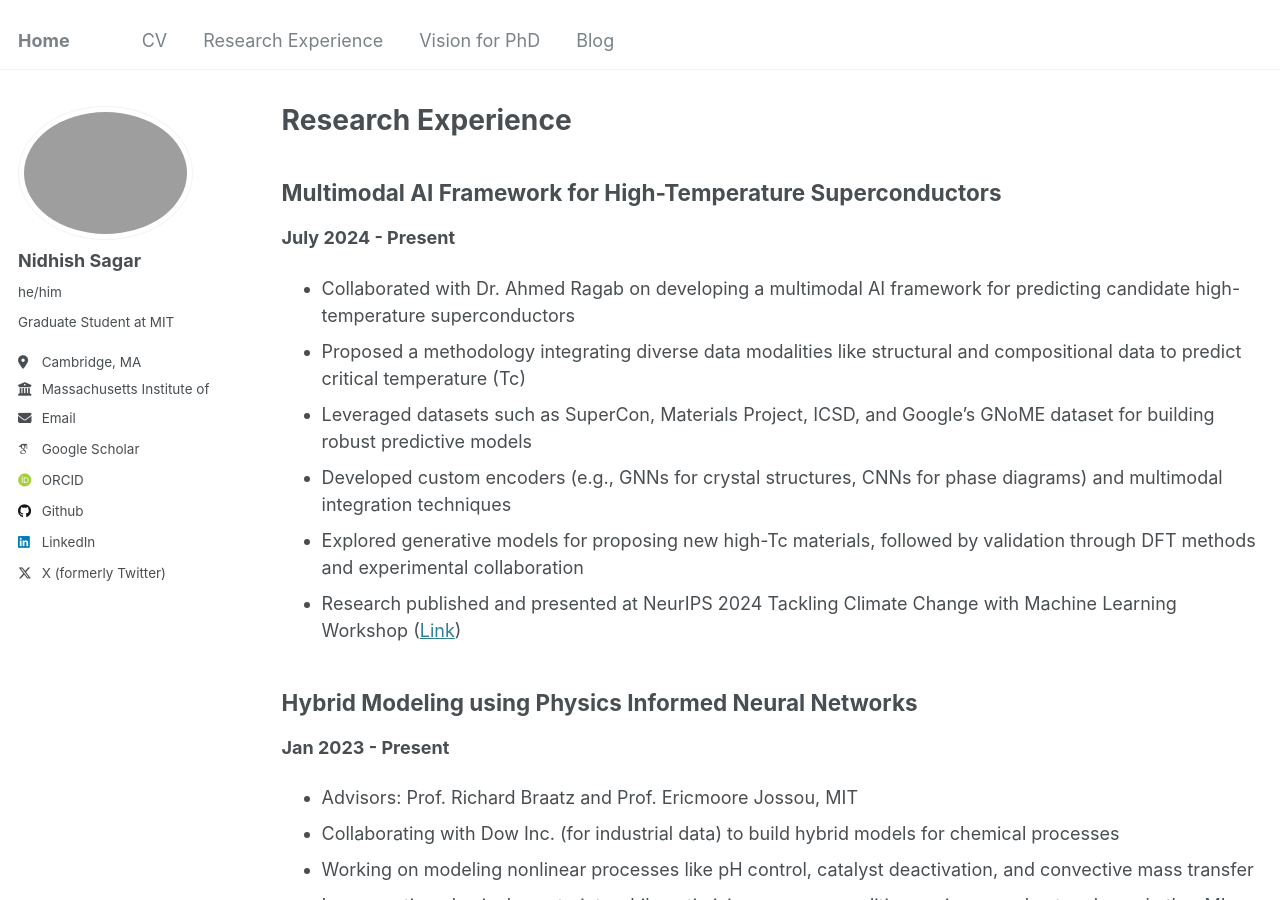
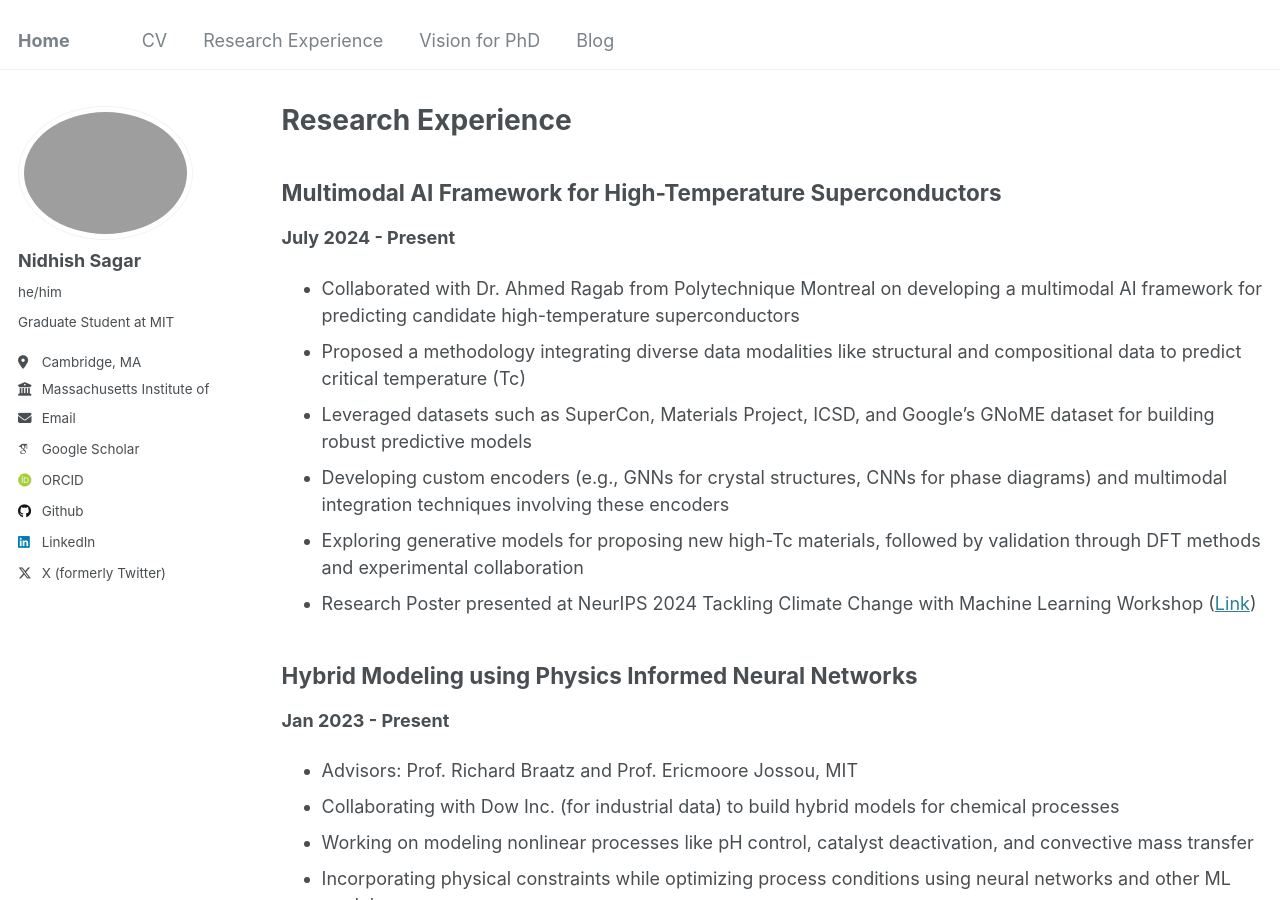
Before and after one commit to sagarnidhish/sagarnidhish.github.io, a Jekyll site: the page built from _pages/research_experience.html, in a window 1280 px wide and 900 px high. Built offline with Jekyll 4.4.1, drawn with Linux system fonts in a browser that asks for light colours; some web fonts are replaced.

Commit message:
Update research_experience.html

```diff
--- a/_pages/research_experience.html
+++ b/_pages/research_experience.html
@@ -13,12 +13,12 @@
   <h2>Multimodal AI Framework for High-Temperature Superconductors</h2>
   <p><strong>July 2024 - Present </strong></p>
   <ul>
-    <li>Collaborated with Dr. Ahmed Ragab on developing a multimodal AI framework for predicting candidate high-temperature superconductors</li>
+    <li>Collaborated with Dr. Ahmed Ragab from Polytechnique Montreal on developing a multimodal AI framework for predicting candidate high-temperature superconductors</li>
     <li>Proposed a methodology integrating diverse data modalities like structural and compositional data to predict critical temperature (Tc)</li>
     <li>Leveraged datasets such as SuperCon, Materials Project, ICSD, and Google’s GNoME dataset for building robust predictive models</li>
-    <li>Developed custom encoders (e.g., GNNs for crystal structures, CNNs for phase diagrams) and multimodal integration techniques</li>
-    <li>Explored generative models for proposing new high-Tc materials, followed by validation through DFT methods and experimental collaboration</li>
-    <li>Research published and presented at NeurIPS 2024 Tackling Climate Change with Machine Learning Workshop (<a href="https://neurips.cc/virtual/2024/100577">Link</a>)</li>
+    <li>Developing custom encoders (e.g., GNNs for crystal structures, CNNs for phase diagrams) and multimodal integration techniques involving these encoders</li>
+    <li>Exploring generative models for proposing new high-Tc materials, followed by validation through DFT methods and experimental collaboration</li>
+    <li>Research Poster presented at NeurIPS 2024 Tackling Climate Change with Machine Learning Workshop (<a href="https://neurips.cc/virtual/2024/100577">Link</a>)</li>
   </ul>
 </div>
 
```
